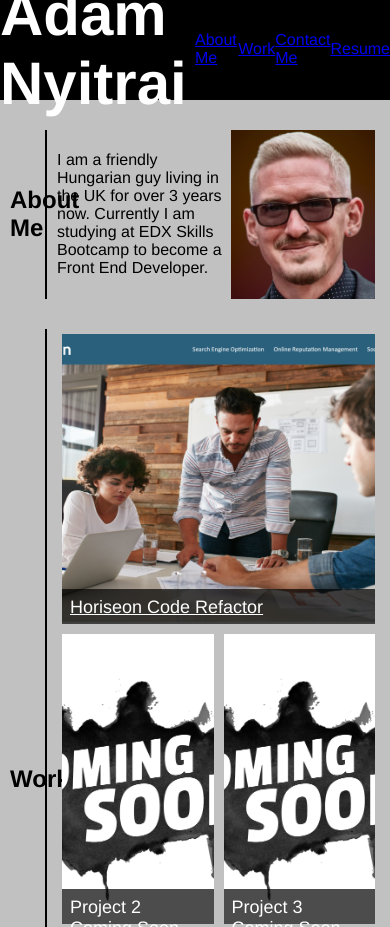
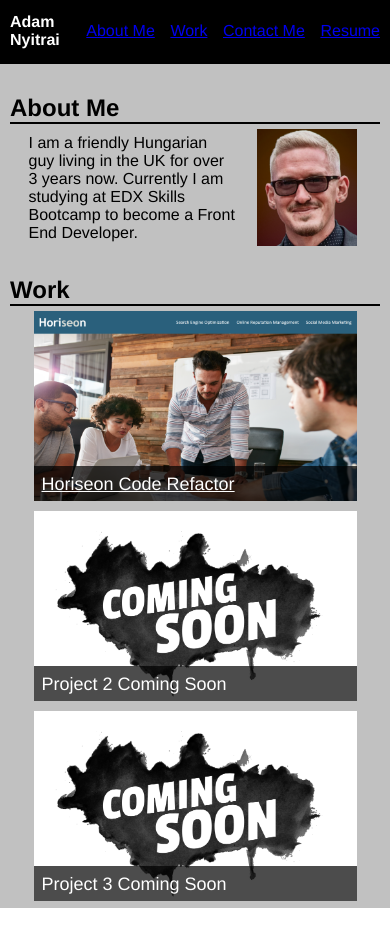
Before and after one commit to nyitrai87/adam-nyitrai-portfolio, a plain HTML site: page index.html in a window 390 px wide. Shown: the top 927 px of the page. Drawn offline with Linux system fonts and the light colour scheme.

Commit message:
added mediaquery for responsive design

```diff
--- a/assets/css/style.css
+++ b/assets/css/style.css
@@ -3,10 +3,10 @@
 }
 
 * {
-    box-sizing: border-box;
     padding: 0;
     margin: 0;
     font-family: Helvetica;
+    box-sizing: border-box;
 }
 
 main {
@@ -22,12 +22,12 @@ main {
     background-color: #000;
 }
 
-#navBar h1 {
+#name {
+    padding-left: 20px;
     display: flex;
     width: 50%;
     font-size: 60px;
     color: #fff;
-    ;
     align-items: center;
 }
 
@@ -125,3 +125,84 @@ h2 {
     color: white;
     font-size: 18px;
 }
+
+#contact {
+    padding-bottom: 30px;
+}
+
+@media only screen and (max-width: 600px) {
+    #name {
+        font-size: medium !important;
+        width: fit-content !important;
+        padding-left: 10px;
+    }
+
+    #navigation {
+        display: flex;
+        width: 100% !important;
+        justify-content: space-between;
+        padding-right: 10px;
+    }
+
+    #headshot {
+        height: 30vw !important;
+        margin: 5px 5px 0 0;
+    }
+
+    #projects {
+        padding-left: 0 !important;
+        display: grid;
+        grid-template-rows: 200px 200px 200px 200px 200px !important;
+        grid-template-columns: 100%;
+        grid-template-areas:
+            "hori"
+            "cs1"
+            "cs2"
+            "cs3"
+            "cs4"
+        ;
+    }
+}
+
+@media only screen and (max-width: 992px) {
+    main {
+        height: 100vh;
+    }
+
+    #name {
+        font-size: xx-large;
+    }
+
+    #navBar {
+        height: 64px;
+    }
+
+    #intro {
+        padding: 5px 20px 0 0;
+    }
+
+    .flex {
+        flex-direction: column;
+        align-items: center;
+    }
+
+    h2 {
+        border-right: none;
+        border-bottom: 2px solid #000;
+        width: 100%;
+    }
+
+    #headshot {
+        height: 15vw;
+        margin: 5px 5px 0 0;
+    }
+
+    #projects {
+        padding-left: 0 !important;
+        grid-template-rows: 200px 200px 200px;
+    }
+
+    #contact-det {
+        padding-top: 5px;
+    }
+}
--- a/index.html
+++ b/index.html
@@ -11,7 +11,7 @@
 <body>
     <header class="header">
         <nav id="navBar">
-            <h1>Adam Nyitrai</h1>
+            <h1 id="name">Adam Nyitrai</h1>
             <div id="navigation">
                 <a href="#about">About Me</a>
                 <a href="#work">Work</a>
@@ -25,7 +25,8 @@
         <section id="about" class="flex">
             <h2>About Me</h2>
             <div id="bio">
-                <p class="right">I am a friendly Hungarian guy living in the UK for over 3 years now. Currently I am
+                <p id="intro" class="right">I am a friendly Hungarian guy living in the UK for over 3 years now.
+                    Currently I am
                     studying at EDX
                     Skills Bootcamp to become a Front End Developer.</p>
                 <img id="headshot" src="./assets/images/nyitrai.jpeg" alt="Adam Nyitrai">
@@ -56,11 +57,12 @@
 
         <section id="contact" class="flex">
             <h2>Contact Me</h2>
-            <div class="right">
+            <div id="contact-det" class="right">
                 <p>Phone: 07949748348</p>
                 <p>Email: <a href="mailto:the.nyitrai@gmail.com">the.nyitrai@gmail.com</a></p>
             </div>
         </section>
+
     </main>
 </body>
 
```
